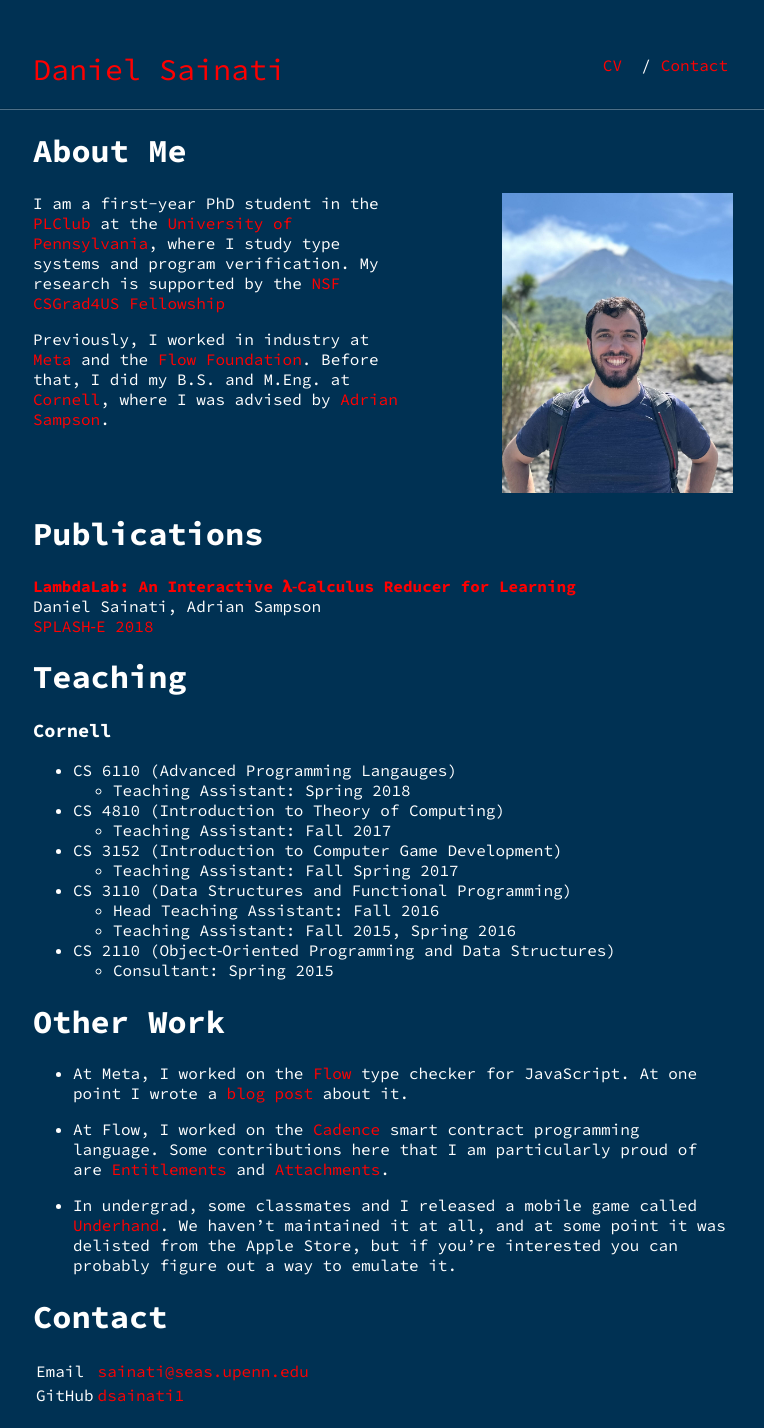
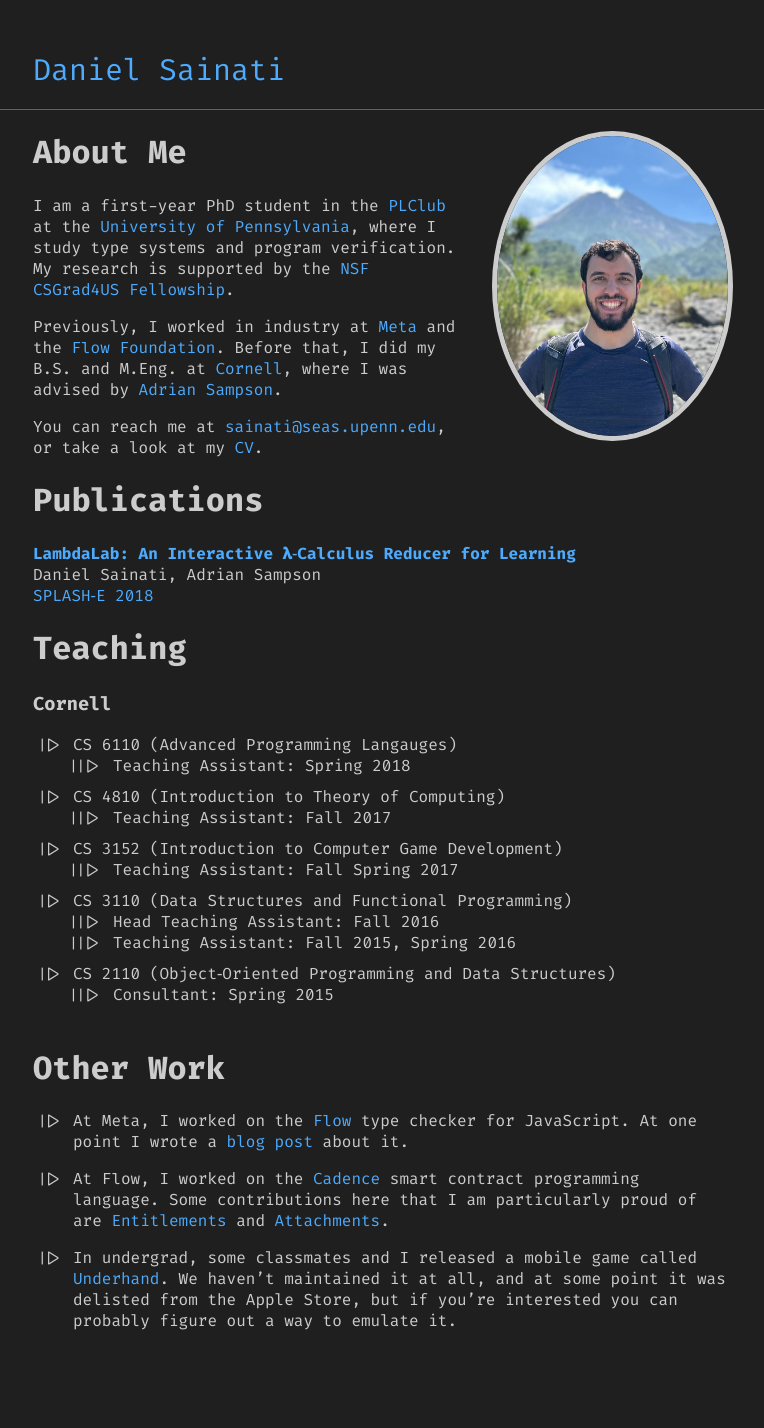
Before and after one commit to dsainati1/website, a Jekyll site: the page built from index.md, in a window 1280 px wide. Shown: the whole page, without its empty margins (257-1021 px from the left). Built offline with Jekyll 4.4.1, drawn with Linux system fonts in a browser that asks for light colours; some web fonts are replaced; after the commit the page ends 1394 px from its top, so only the background shows below that.

Commit message:
formatting improvements

```diff
--- a/_config.yml
+++ b/_config.yml
@@ -37,12 +37,6 @@ sass:
     style: compressed
     sass_dir: _sass
 
-nav:
- - name: "CV"
-   link: "/cv.pdf"
- - name: "Contact"
-   link: "#contact"
-
 # Exclude from processing.
 # The following items will not be processed, by default.
 # Any item listed under the `exclude:` key here will be automatically added to
--- a/_layouts/default.html
+++ b/_layouts/default.html
@@ -38,31 +38,13 @@
     <div class="wrapper">
         <div class="container">
             <div class="navbar">
-                {% if site.ins_logo %}
-                <img id="ins-logo" src="{{ site.ins_logo }}" />
-                {% endif %}
                 <a id="author-name" class="alignable pull-left" href="/">{{ site.title }}</a>
-                <ul id="navlist" class="alignable pull-right navbar-ul">
-                    {% for x in site.nav %}
-                    {% if x.name == "CV" %}
-                    <li class="alignable pull-left nav-list">
-                        <a target="_blank" href="{{ x.link }}">{{ x.name }}</a>
-                        {% else %}
-                    <li class="alignable pull-left nav-list">
-                        <a href="{{ x.link }}">{{ x.name }}</a>
-                        {% endif %}
-                        {% if forloop.last == false %}
-                        &nbsp;/
-                        {% endif %}
-                    </li>
-                    {% endfor %}
-                </ul>
             </div>
         </div>
         <div style="clear:both"></div>
         <hr>
         {% if page.is_contact == true %}
-        <div class="container content contact">
+        <div class="container content">
             {% else %}
             <div class="container content">
                 {% endif %}
--- a/_sass/style.scss
+++ b/_sass/style.scss
@@ -1,4 +1,4 @@
-@import url('https://fonts.googleapis.com/css2?family=Handjet:wght@100..900&family=Source+Code+Pro:ital,wght@0,200..900;1,200..900&display=swap');
+@import url('https://fonts.googleapis.com/css2?family=Fira+Code:wght@300..700&display=swap');
 @import "vars";
 
 /*
@@ -13,9 +13,9 @@ html {
 
 body {
     margin: 0;
-    font-family: "Source Code Pro";
+    font-family: "Fira Code";
     height: 100%;
-    background-color: #003153;
+    background-color: $page-background;
     color: $text-color;
 }
 
@@ -35,7 +35,14 @@ hr {
     border-bottom: 1px solid rgba(255, 255, 255, 0.3);
 }
 
+ul {
+    list-style-type: "||> ";
+    padding-bottom: 10px;
+}
 
+ul ul {
+    list-style-type: "|||> ";
+}
 
 /*
  * Navbar
@@ -88,14 +95,13 @@ hr {
     min-height: 100%;
 }
 
-.about-me {
-    img {
-        float: right;
-        height: $img-height;
-        margin-left: 100px;
-    }
 
+.profile-picture {
+    float: right;
+    border-radius: 60%;
+    border: 5px solid $text-color;
     height: $img-height;
+    margin-left: 30px;
 }
 
 /* Mobile */
@@ -166,12 +172,3 @@ hr {
     padding: 5px;
     border-radius: 5px;
 }
-
-#contact {
-    border: none;
-
-    tr,
-    td {
-        border: none;
-    }
-}
--- a/_sass/vars.scss
+++ b/_sass/vars.scss
@@ -2,16 +2,16 @@
  * Customization Variables
  */
 
- $href-color: #FF0000;
- $page-background: #003153;
- $text-color: #FFFFFF;
+$href-color: #4daafc;
+$page-background: #1F1F1F;
+$text-color: #CCCCCC;
 
- $img-height: 300px;
+$img-height: 300px;
 
- /*
+/*
   * Build Variables, don't touch
   */
 
- $max-width: 700px;
- $med-width: 600px;
- $small-width: 480px;
+$max-width: 700px;
+$med-width: 600px;
+$small-width: 480px;
--- a/index.md
+++ b/index.md
@@ -1,23 +1,17 @@
 ---
 layout: default
 ---
+<img class="profile-picture" src="/picture.jpg">
+# About Me
 
-# About Me
-<div class="about-me">
-<img class="profile-picture" src="/picture.jpg">
+I am a first-year PhD student in the [PLClub](https://www.cis.upenn.edu/~plclub/) at the [University of Pennsylvania](https://www.cis.upenn.edu/),
+where I study type systems and program verification.
+My research is supported by the [NSF CSGrad4US Fellowship](https://new.nsf.gov/cise/graduate-fellowships).
 
-<p>
-I am a first-year PhD student in the <a href="https://www.cis.upenn.edu/~plclub/">PLClub</a> at the <a href="https://www.cis.upenn.edu/">University of Pennsylvania</a>,
-where I study type systems and program verification.
-My research is supported by the <a href="https://new.nsf.gov/cise/graduate-fellowships">NSF CSGrad4US Fellowship</a>
-</p>
+Previously, I worked in industry at [Meta](https://opensource.fb.com/) and the [Flow Foundation](https://flow.com/).
+Before that, I did my B.S. and M.Eng. at [Cornell](https://www.cs.cornell.edu/), where I was advised by [Adrian Sampson](https://www.cs.cornell.edu/~asampson/).
 
-<p>
-Previously, I worked in industry at <a href="https://opensource.fb.com/">Meta</a> and the <a href="https://flow.com/">Flow Foundation</a>.
-Before that, I did my B.S. and M.Eng. at <a href="https://www.cs.cornell.edu/">Cornell</a>, where I was advised by <a href="https://www.cs.cornell.edu/~asampson/">Adrian Sampson</a>.
-</p>
-
-</div>
+You can reach me at [sainati@seas.upenn.edu](mailto:sainati@seas.upenn.edu), or take a look at my [CV](./cv.pdf).
 
 # Publications
 
@@ -30,13 +24,21 @@ Daniel Sainati, Adrian Sampson\
 ### Cornell
 * CS 6110 (Advanced Programming Langauges)
     * Teaching Assistant: Spring 2018
+
+
 * CS 4810 (Introduction to Theory of Computing)
     * Teaching Assistant: Fall 2017
+
+
 * CS 3152 (Introduction to Computer Game Development)
     * Teaching Assistant: Fall Spring 2017
+
+
 * CS 3110 (Data Structures and Functional Programming)
     * Head Teaching Assistant: Fall 2016
     * Teaching Assistant: Fall 2015, Spring 2016
+
+
 * CS 2110 (Object‑Oriented Programming and Data Structures)
     * Consultant: Spring 2015
 
@@ -50,18 +52,3 @@ Some contributions here that I am particularly proud of are [Entitlements](https
 
 * In undergrad, some classmates and I released a mobile game called [Underhand](https://play.google.com/store/apps/details?id=edu.cornell.gdiac.underhand&hl=en_US&pli=1).
 We haven't maintained it at all, and at some point it was delisted from the Apple Store, but if you're interested you can probably figure out a way to emulate it.
-
-# Contact
-
-<table id="contact info">
-    <tbody>
-    <tr>
-        <td>Email</td>
-        <td><a href="mailto:sainati@seas.upenn.edu">sainati@seas.upenn.edu</a></td>
-    </tr>
-        <tr>
-        <td>GitHub</td>
-        <td><a href="https://github.com/dsainati1">dsainati1</a></td>
-    </tr>
-    </tbody>
-</table>
```
